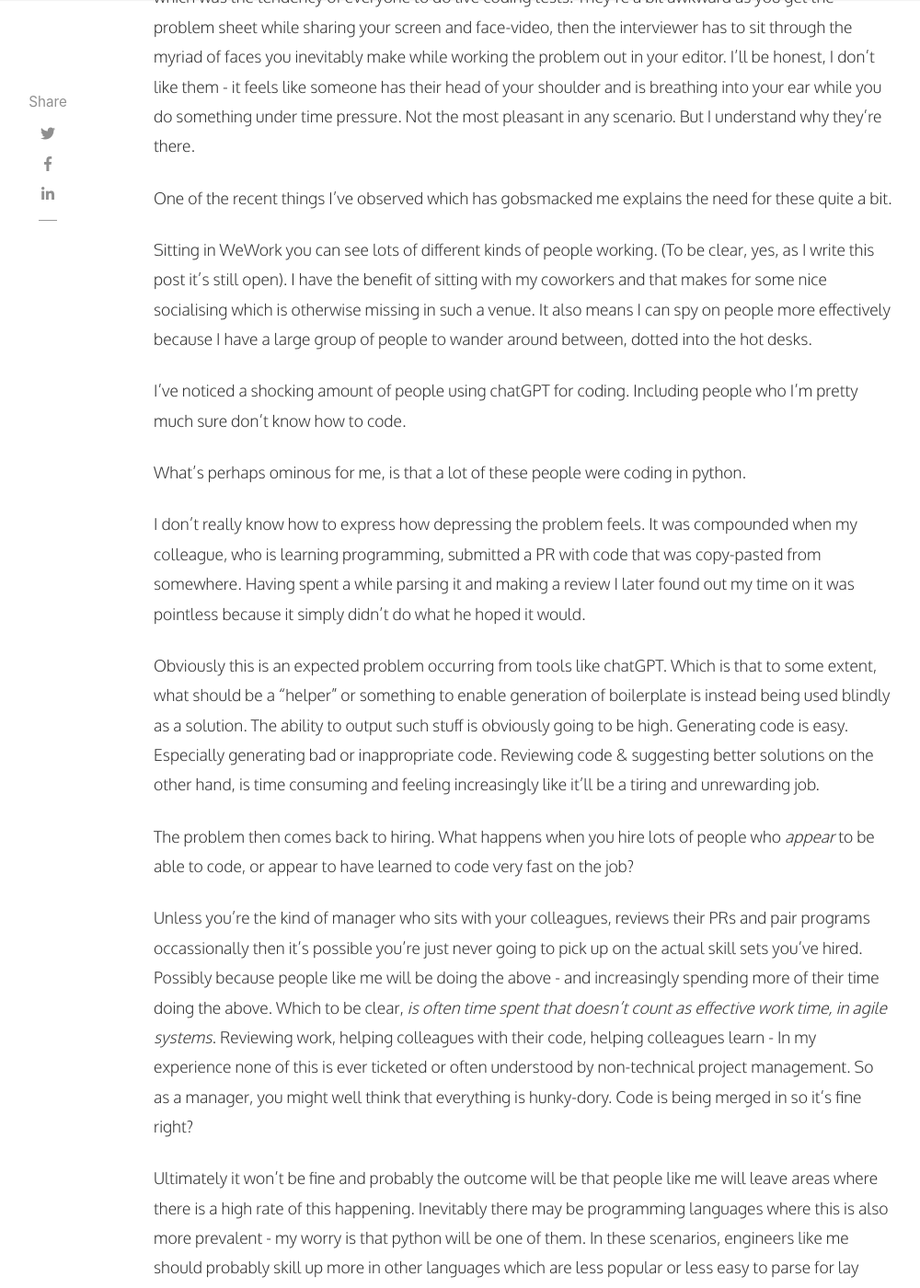
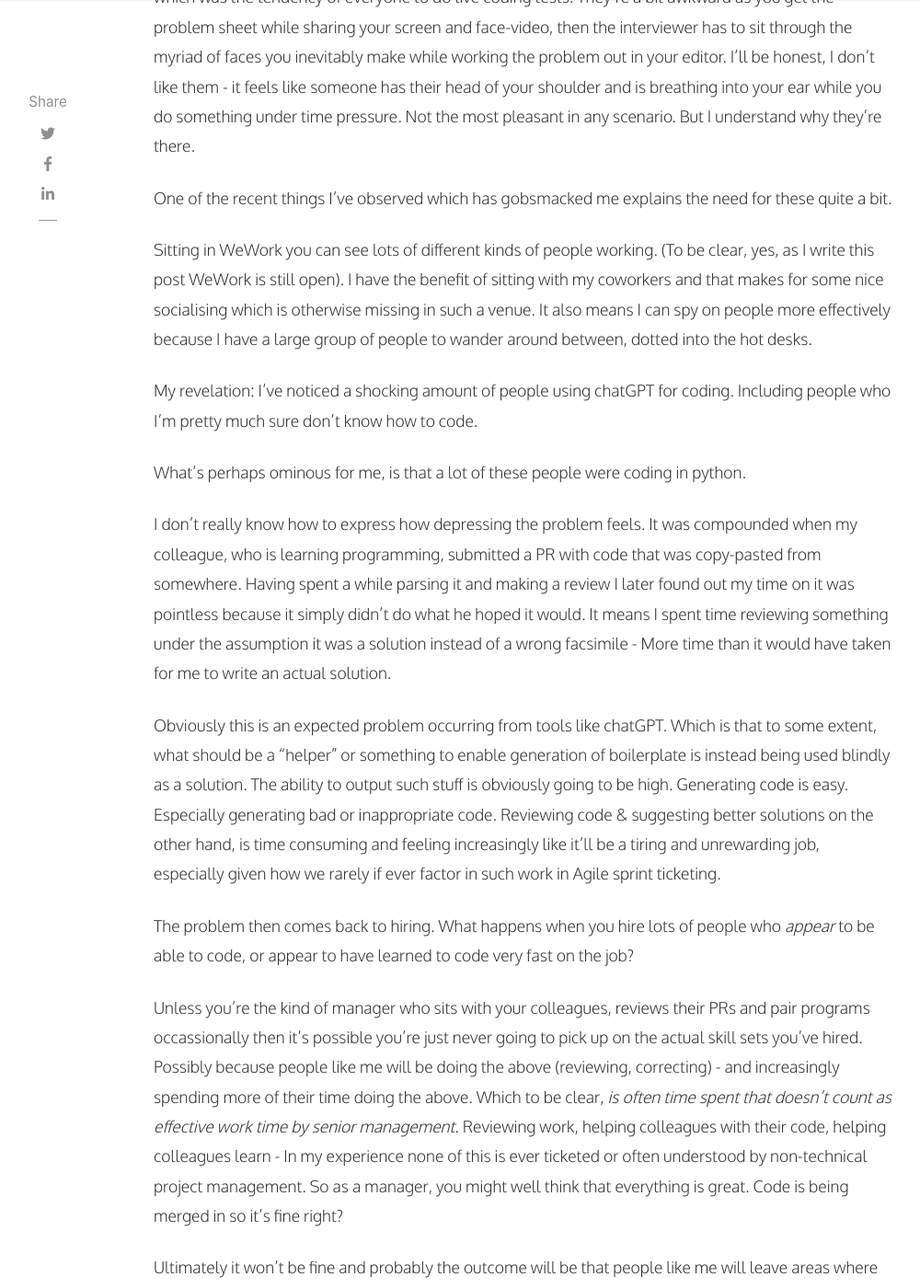
Before and after one commit to bolyche/bolyche.github.io, a Jekyll site: the page built from _posts/2024-02-05-Data-engineering-interviews.md, in a window 1280 px wide and 1400 px high, scrolled down 446 px. Shown: the whole window at 92% size, without its empty margins (118-1118 px from the left). Built offline with Jekyll 4.4.1, drawn with Linux system fonts in a browser that asks for light colours; nearby versions of some CDN libraries; comment, search, counter and statistics services are not loaded; some of the changed text lies outside the part shown.

Commit message:
add image and correct text

```diff
--- a/_posts/2024-02-05-Data-engineering-interviews.md
+++ b/_posts/2024-02-05-Data-engineering-interviews.md
@@ -7,28 +7,28 @@
 description: "The field is now flooded"
 featured: true
 hidden: true
-image: assets/images/db_summaries.jpgd
+image: assets/images/interview.jpg
 ---
 
 I recently started a new job (an exciting few months, as shortly after my last post my partner and I went to Japan.. got engaged! Then work began). So I've been a bit busy, or maybe just distracted and as yet unsolidified in my writing habit for it to carry over successfully.
 
-I noticed an interestng trend back when I was interviewing (being an interviewee rather than interviewer) which was the tendency of everyone to do live coding tests. They're a bit awkward as you get the problem sheet while sharing your screen and face-video, then the interviewer has to sit through the myriad of faces you inevitably make while working the problem out in your editor. I'll be honest, I don't like them - it feels like someone has their head of your shoulder and is breathing into your ear while you do something under time pressure. Not the most pleasant in any scenario. But I understand why they're there.
+I noticed an interesting trend back when I was interviewing (being an interviewee rather than interviewer) which was the tendency of everyone to do live coding tests. They're a bit awkward as you get the problem sheet while sharing your screen and face-video, then the interviewer has to sit through the myriad of faces you inevitably make while working the problem out in your editor. I'll be honest, I don't like them - it feels like someone has their head of your shoulder and is breathing into your ear while you do something under time pressure. Not the most pleasant in any scenario. But I understand why they're there.
 
 One of the recent things I've observed which has gobsmacked me explains the need for these quite a bit.
 
-Sitting in WeWork you can see lots of different kinds of people working. (To be clear, yes, as I write this post it's still open). I have the benefit of sitting with my coworkers and that makes for some nice socialising which is otherwise missing in such a venue. It also means I can spy on people more effectively because I have a large group of people to wander around between, dotted into the hot desks.
+Sitting in WeWork you can see lots of different kinds of people working. (To be clear, yes, as I write this post WeWork is still open). I have the benefit of sitting with my coworkers and that makes for some nice socialising which is otherwise missing in such a venue. It also means I can spy on people more effectively because I have a large group of people to wander around between, dotted into the hot desks.
 
-I've noticed a shocking amount of people using chatGPT for coding. Including people who I'm pretty much sure don't know how to code.
+My revelation: I've noticed a shocking amount of people using chatGPT for coding. Including people who I'm pretty much sure don't know how to code.
 
 What's perhaps ominous for me, is that a lot of these people were coding in python.
 
-I don't really know how to express how depressing the problem feels. It was compounded when my colleague, who is learning programming, submitted a PR with code that was copy-pasted from somewhere. Having spent a while parsing it and making a review I later found out my time on it was pointless because it simply didn't do what he hoped it would.
+I don't really know how to express how depressing the problem feels. It was compounded when my colleague, who is learning programming, submitted a PR with code that was copy-pasted from somewhere. Having spent a while parsing it and making a review I later found out my time on it was pointless because it simply didn't do what he hoped it would. It means I spent time reviewing something under the assumption it was a solution instead of a wrong facsimile - More time than it would have taken for me to write an actual solution.
 
-Obviously this is an expected problem occurring from tools like chatGPT. Which is that to some extent, what should be a "helper" or something to enable generation of boilerplate is instead being used blindly as a solution. The ability to output such stuff is obviously going to be high. Generating code is easy. Especially generating bad or inappropriate code. Reviewing code & suggesting better solutions on the other hand, is time consuming and feeling increasingly like it'll be a tiring and unrewarding job.
+Obviously this is an expected problem occurring from tools like chatGPT. Which is that to some extent, what should be a "helper" or something to enable generation of boilerplate is instead being used blindly as a solution. The ability to output such stuff is obviously going to be high. Generating code is easy. Especially generating bad or inappropriate code. Reviewing code & suggesting better solutions on the other hand, is time consuming and feeling increasingly like it'll be a tiring and unrewarding job, especially given how we rarely if ever factor in such work in Agile sprint ticketing.
 
 The problem then comes back to hiring. What happens when you hire lots of people who _appear_ to be able to code, or appear to have learned to code very fast on the job?
 
-Unless you're the kind of manager who sits with your colleagues, reviews their PRs and pair programs occassionally then it's possible you're just never going to pick up on the actual skill sets you've hired. Possibly because people like me will be doing the above - and increasingly spending more of their time doing the above. Which to be clear, _is often time spent that doesn't count as effective work time, in agile systems_. Reviewing work, helping colleagues with their code, helping colleagues learn - In my experience none of this is ever ticketed or often understood by non-technical project management. So as a manager, you might well think that everything is hunky-dory. Code is being merged in so it's fine right?
+Unless you're the kind of manager who sits with your colleagues, reviews their PRs and pair programs occassionally then it's possible you're just never going to pick up on the actual skill sets you've hired. Possibly because people like me will be doing the above (reviewing, correcting) - and increasingly spending more of their time doing the above. Which to be clear, _is often time spent that doesn't count as effective work time by senior management_. Reviewing work, helping colleagues with their code, helping colleagues learn - In my experience none of this is ever ticketed or often understood by non-technical project management. So as a manager, you might well think that everything is great. Code is being merged in so it's fine right?
 
 Ultimately it won't be fine and probably the outcome will be that people like me will leave areas where there is a high rate of this happening. Inevitably there may be programming languages where this is also more prevalent - my worry is that python will be one of them. In these scenarios, engineers like me should probably skill up more in other languages which are less popular or less easy to parse for lay people using chatGPT.
 
```
Also changed, not shown: 1 other file.
